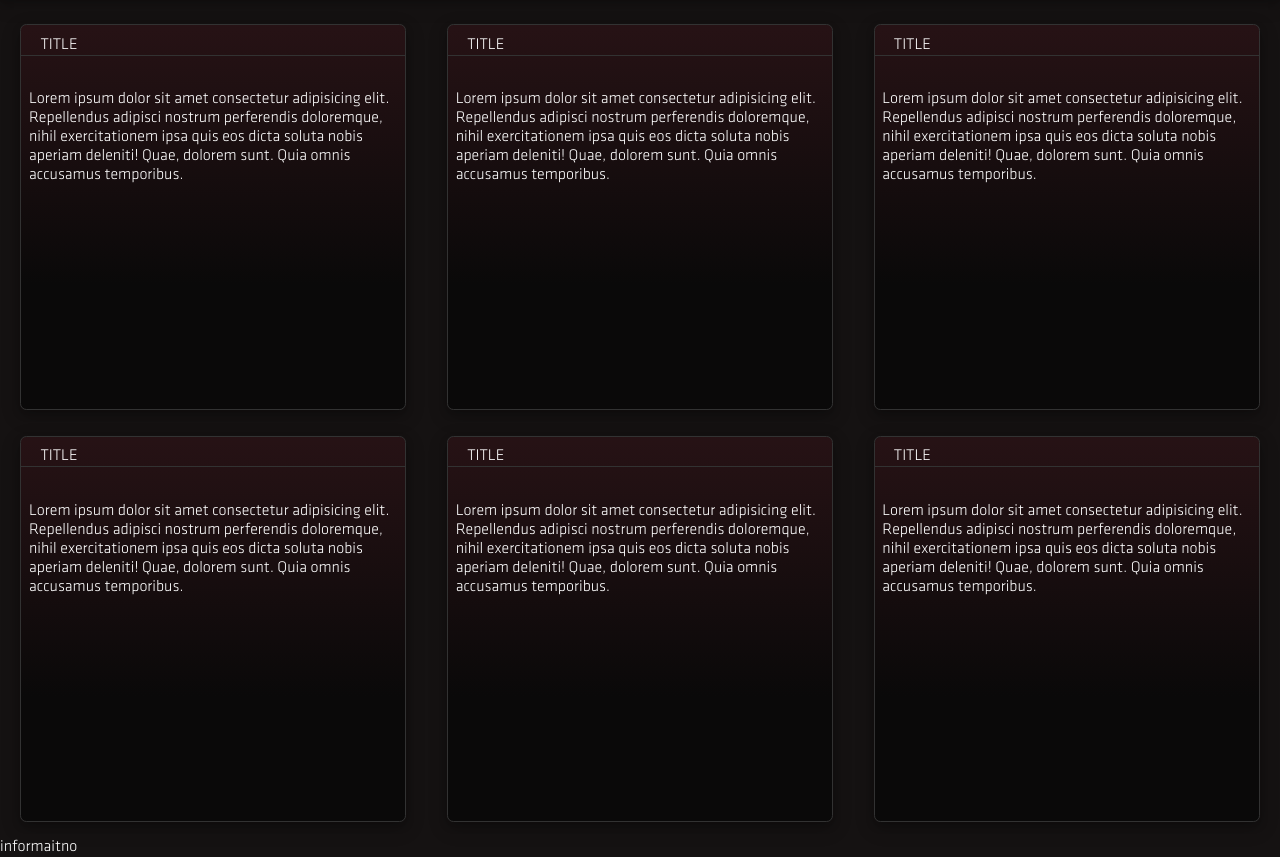
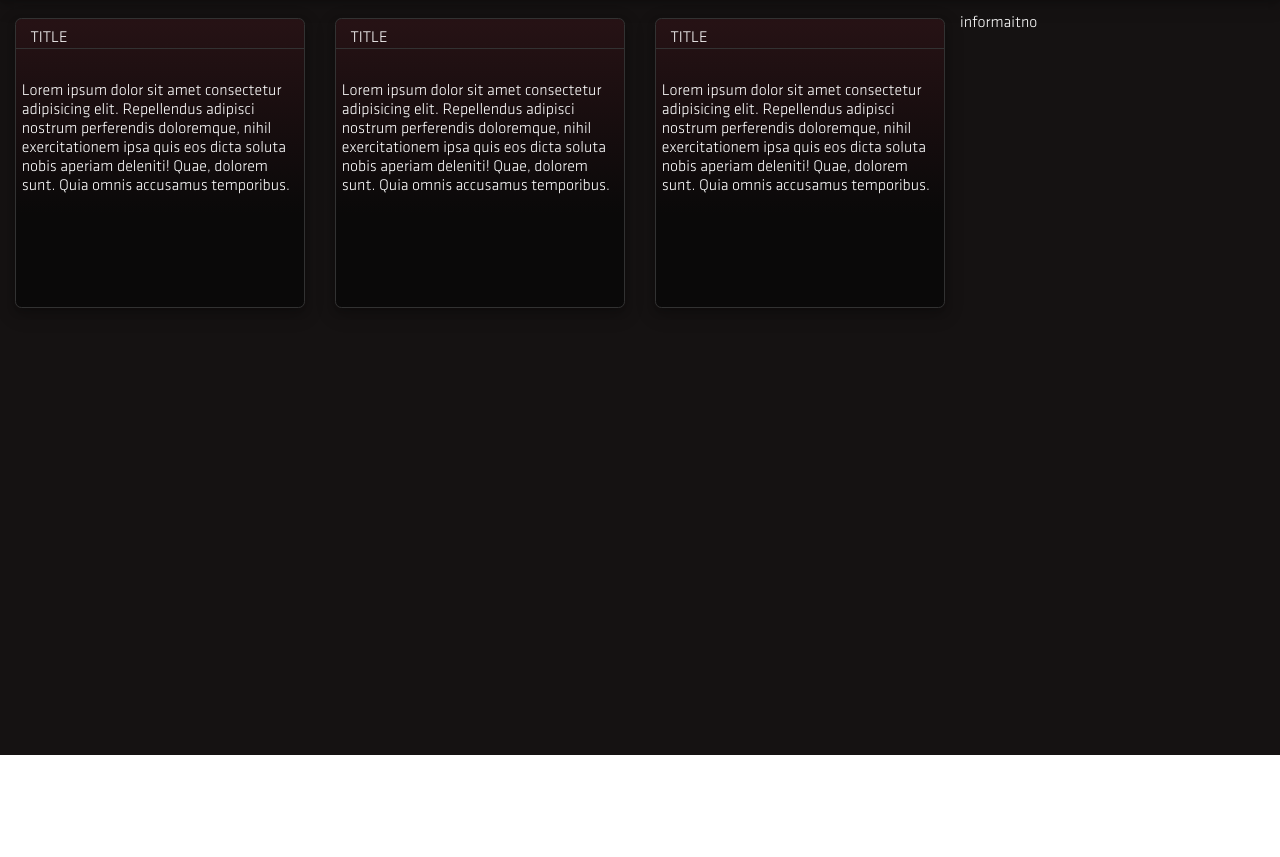
Before and after one commit to HJackdeJong/QDpieS, a plain HTML site: page ui/index.html in a window 1280 px wide. Shown: the part 45-902 px from the top of the page. After the commit the page ends 800 px from the top, so only its background shows below. Drawn offline with Linux system fonts and the light colour scheme.

Commit message:
added layout to put charts

```diff
--- a/ui/index.html
+++ b/ui/index.html
@@ -18,29 +18,10 @@
                 <a href="" class="hoverable">link 4</a>
             </nav>
         </div>
+    <div class="main">
 
+        <div class="main-body">
             <div id="card-holder">
-                <div class="card depth" >
-                <h1 class="card-header">TITLE</h1>
-                <div class="card-info">
-                    <p>Lorem ipsum dolor sit amet consectetur adipisicing elit. Repellendus adipisci nostrum perferendis doloremque, nihil exercitationem ipsa quis eos dicta soluta nobis aperiam deleniti! Quae, dolorem sunt. Quia omnis accusamus temporibus.</p>
-                </div>
-            </div>
-
-            <div class="card depth">
-                <h1 class="card-header">TITLE</h1>
-                <div class="card-info">
-                    <p>Lorem ipsum dolor sit amet consectetur adipisicing elit. Repellendus adipisci nostrum perferendis doloremque, nihil exercitationem ipsa quis eos dicta soluta nobis aperiam deleniti! Quae, dolorem sunt. Quia omnis accusamus temporibus.</p>
-                </div>
-            </div>
-
-            <div class="card depth">
-                <h1 class="card-header">TITLE</h1>
-                <div class="card-info">
-                    <p>Lorem ipsum dolor sit amet consectetur adipisicing elit. Repellendus adipisci nostrum perferendis doloremque, nihil exercitationem ipsa quis eos dicta soluta nobis aperiam deleniti! Quae, dolorem sunt. Quia omnis accusamus temporibus.</p>
-                </div>
-            </div>
-
                 <div class="card depth">
                     <h1 class="card-header">TITLE</h1>
                     <div class="card-info">
@@ -61,10 +42,21 @@
                 </div>
             </div>
 
+            <div class="chart-holder">
+
+            </div>
+
+        </div>
+
         <aside>
             <p>informaitno </p>
         </aside>
 
     </div>
+
+    </div>
+
+    <script src="script.js"></script>
+
 </body>
 </html>
--- a/ui/styles.css
+++ b/ui/styles.css
@@ -26,6 +26,12 @@ html, body {
     background-color: rgb(21, 18, 18);
     margin: 0 auto;
     color: white;
+}
+
+.main {
+    display: grid;
+    grid-template-columns: 3fr 1fr;
+
 }
 
 body {
```
Lines whose indentation alone changed are shown as unchanged.
